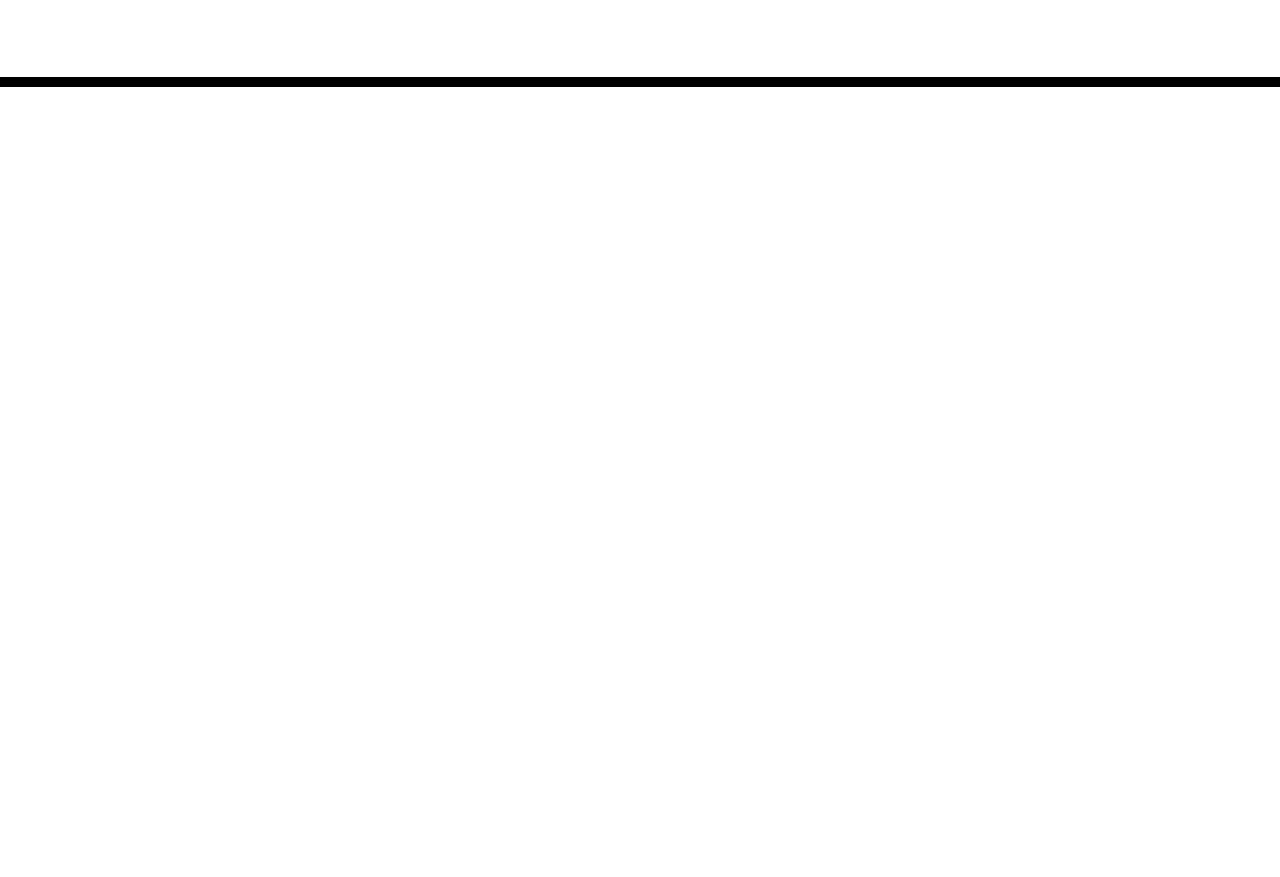
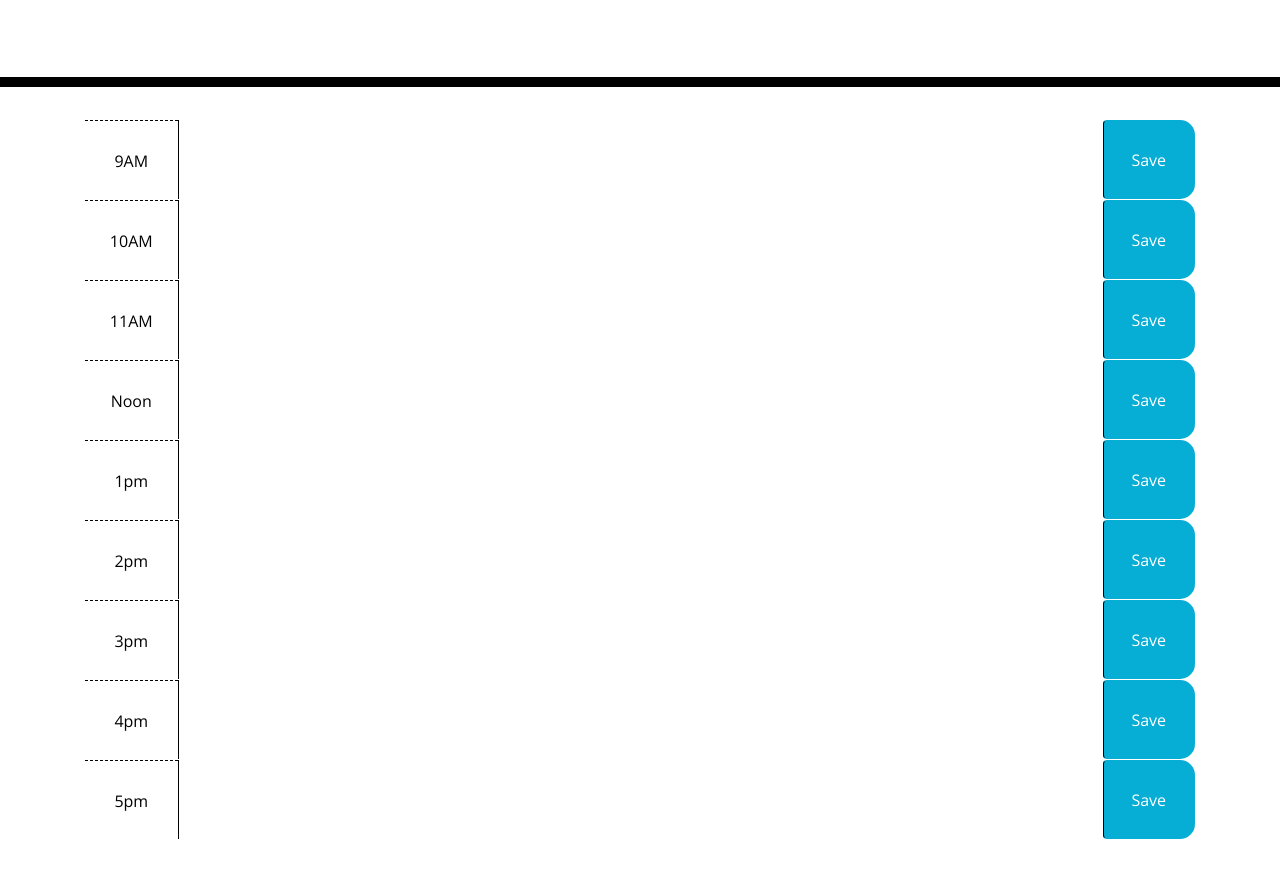
Before and after one commit to David8127/Calendar-2, a plain HTML site: page index.html in a window 1280 px wide. Shown: the part 181-1058 px from the top of the page. Before the commit the page ends 800 px from the top, so only its background shows below. Drawn offline with nearby package versions, Linux system fonts and the light colour scheme; files that its build step writes are made by us from their sources.

Commit message:
made scheduler structure

```diff
--- a/index.html
+++ b/index.html
@@ -1,24 +1,15 @@
 <!DOCTYPE html>
 <html lang="en">
+
 <head>
   <meta charset="UTF-8" />
   <meta name="viewport" content="width=device-width, initial-scale=1.0" />
   <meta http-equiv="X-UA-Compatible" content="ie=edge" />
-    <link
-      rel="stylesheet"
-      href="https://stackpath.bootstrapcdn.com/bootstrap/4.3.1/css/bootstrap.min.css"
-    />
-    <link
-      rel="stylesheet"
-      href="https://use.fontawesome.com/releases/v5.8.1/css/all.css"
-      integrity="sha384-50oBUHEmvpQ+1lW4y57PTFmhCaXp0ML5d60M1M7uH2+nqUivzIebhndOJK28anvf"
-      crossorigin="anonymous"
-    />
-    <link
-      href="https://fonts.googleapis.com/css?family=Open+Sans&display=swap"
-      rel="stylesheet"
-    />
-    <link rel="stylesheet" href="style.css" />
+  <link rel="stylesheet" href="https://stackpath.bootstrapcdn.com/bootstrap/4.3.1/css/bootstrap.min.css" />
+  <link rel="stylesheet" href="https://use.fontawesome.com/releases/v5.8.1/css/all.css"
+    integrity="sha384-50oBUHEmvpQ+1lW4y57PTFmhCaXp0ML5d60M1M7uH2+nqUivzIebhndOJK28anvf" crossorigin="anonymous" />
+  <link href="https://fonts.googleapis.com/css?family=Open+Sans&display=swap" rel="stylesheet" />
+  <link rel="stylesheet" href="./assets/style.css" />
   <title>Work Day Scheduler</title>
 </head>
 
@@ -30,9 +21,74 @@
   </header>
   <div class="container">
     <!-- Timeblocks go here -->
+    <div class="container pb-5">
+      <div id="9-am" class="row time-block">
+        <div class="col-md-1 hour">
+          9AM
         </div>
+        <textarea class="col-md-10 description"></textarea>
+        <button class="col-md-1 btn saveBtn">Save</button>
+      </div>
+      <div id="10-am" class="row time-block">
+        <div class="col-md-1 hour">
+          10AM
+        </div>
+        <textarea class="col-md-10 description"></textarea>
+        <button class="col-md-1 btn saveBtn">Save</button>
+      </div>
+      <div id="11-am" class="row time-block">
+        <div class="col-md-1 hour">
+          11AM
+        </div>
+        <textarea class="col-md-10 description"></textarea>
+        <button class="col-md-1 btn saveBtn">Save</button>
+      </div>
+      <div id="12-pm" class="row time-block">
+        <div class="col-md-1 hour">
+          Noon
+        </div>
+        <textarea class="col-md-10 description"></textarea>
+        <button class="col-md-1 btn saveBtn">Save</button>
+      </div>
+      <div id="1-pm" class="row time-block">
+        <div class="col-md-1 hour">
+          1pm
+        </div>
+        <textarea class="col-md-10 description"></textarea>
+        <button class="col-md-1 btn saveBtn">Save</button>
+      </div>
+      <div id="2-pm" class="row time-block">
+        <div class="col-md-1 hour">
+          2pm
+        </div>
+        <textarea class="col-md-10 description"></textarea>
+        <button class="col-md-1 btn saveBtn">Save</button>
+      </div>
+      <div id="3-pm" class="row time-block">
+        <div class="col-md-1 hour">
+          3pm
+        </div>
+        <textarea class="col-md-10 description"></textarea>
+        <button class="col-md-1 btn saveBtn">Save</button>
+      </div>
+      <div id="4-pm" class="row time-block">
+        <div class="col-md-1 hour">
+          4pm
+        </div>
+        <textarea class="col-md-10 description"></textarea>
+        <button class="col-md-1 btn saveBtn">Save</button>
+      </div>
+      <div id="5-pm" class="row time-block">
+        <div class="col-md-1 hour">
+          5pm
+        </div>
+        <textarea class="col-md-10 description"></textarea>
+        <button class="col-md-1 btn saveBtn">Save</button>
+      </div>
+
 
       <script src="https://cdnjs.cloudflare.com/ajax/libs/jquery/3.2.1/jquery.min.js"></script>
       <script src="https://cdnjs.cloudflare.com/ajax/libs/moment.js/2.24.0/moment.min.js"></script>
 </body>
+
 </html>
```
Lines whose indentation alone changed are shown as unchanged.
